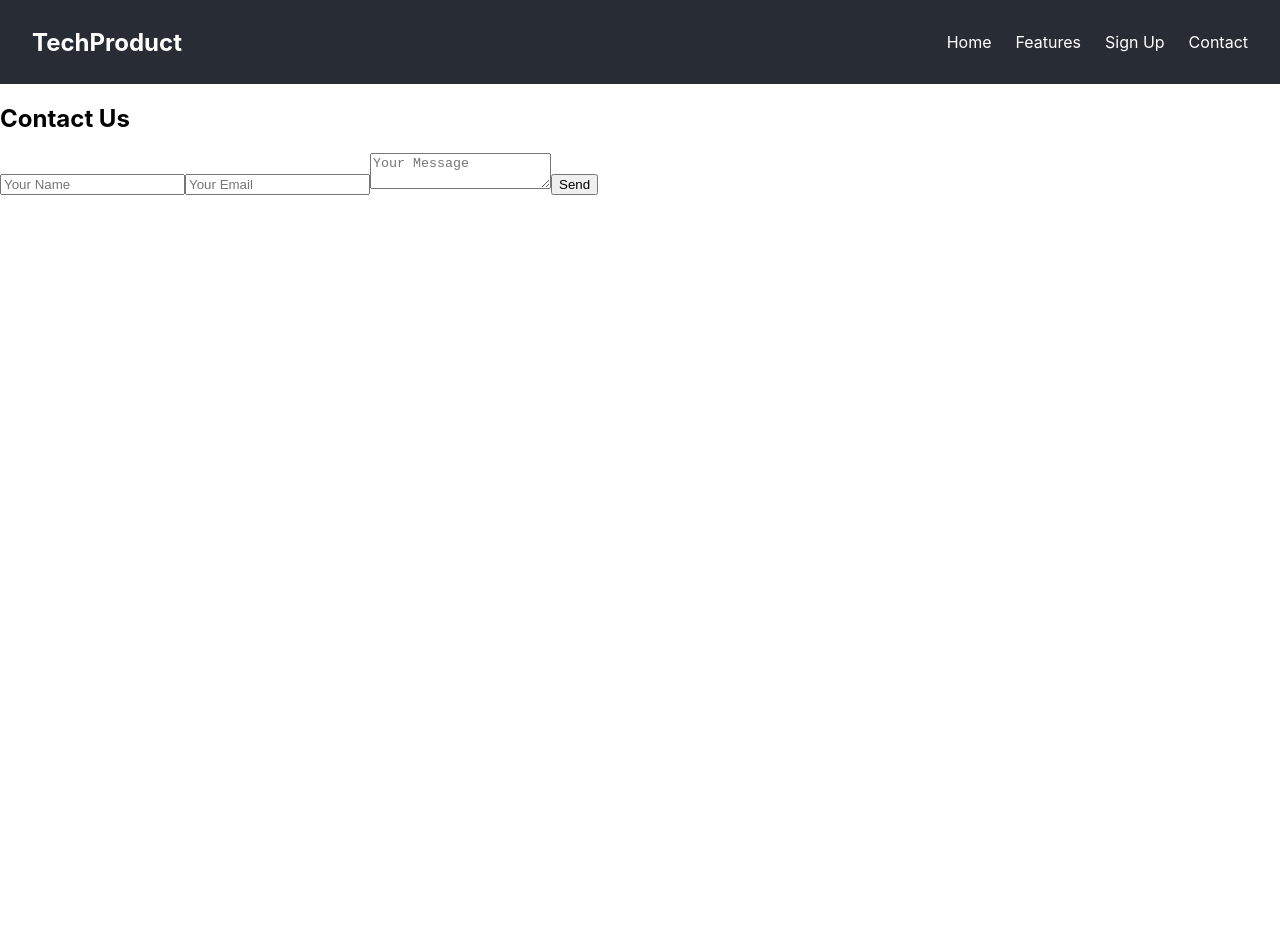
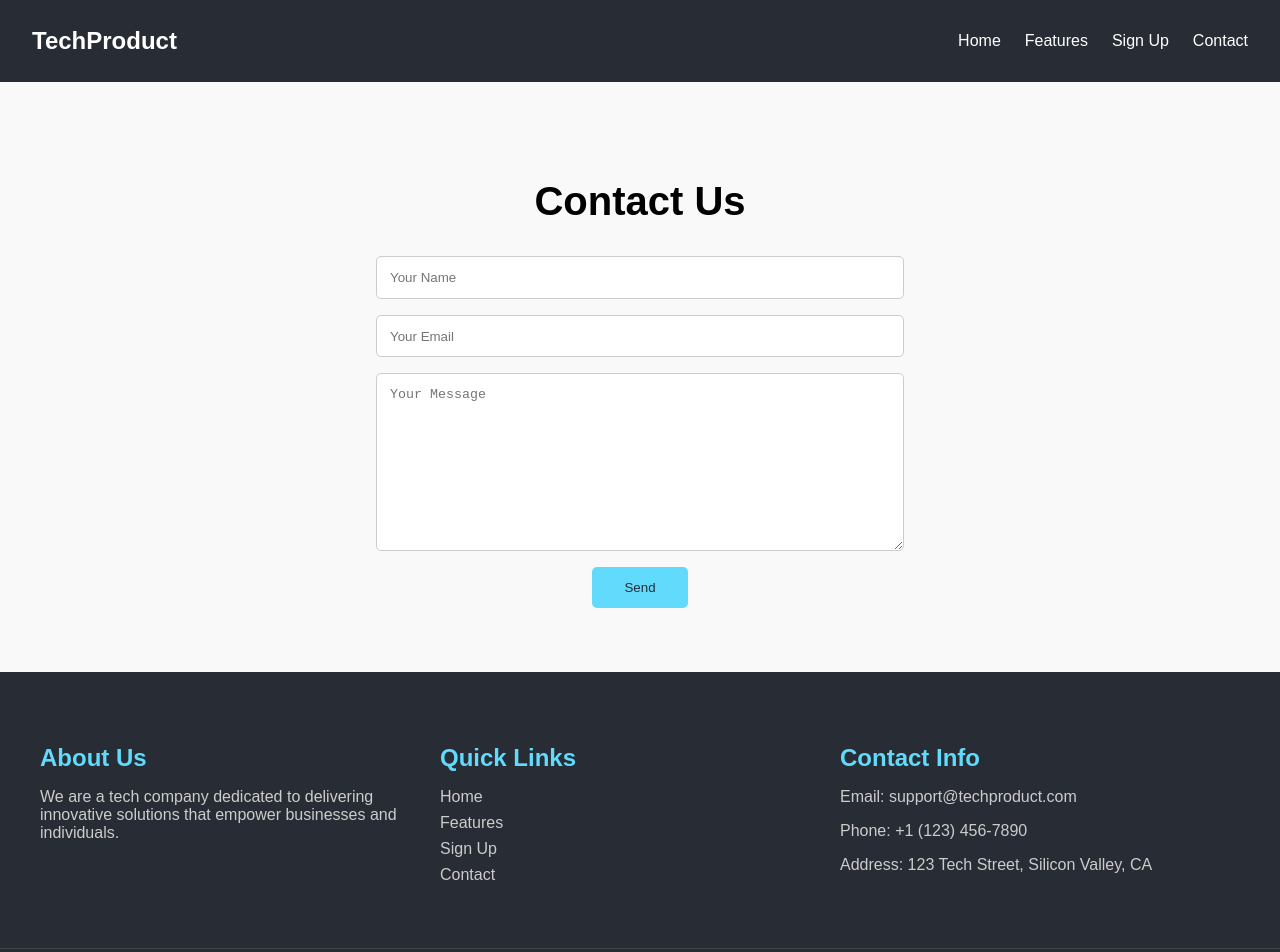
Before and after one commit to rialparmar1777/marketing-website, a React (Create React App) app: page /contact in a window 1280 px wide. Shown: the top 952 px of the page. Before the commit the page ends 800 px from the top, so only its background shows below. Built offline with nearby package versions, Linux system fonts and the light colour scheme.

Commit message:
made components for pages and added them to the router with adding Footer

```diff
--- a/src/App.css
+++ b/src/App.css
@@ -1,5 +1,6 @@
 .App {
   text-align: center;
+  flex: 1;
 }
 
 .App-logo {
@@ -28,6 +29,14 @@
   color: #61dafb;
 }
 
+body {
+  margin: 0;
+  font-family: Arial, sans-serif;
+  display: flex;
+  flex-direction: column;
+  min-height: 100vh; /* Ensures the body takes at least the full viewport height */
+}
+
 @keyframes App-logo-spin {
   from {
     transform: rotate(0deg);
--- a/src/App.js
+++ b/src/App.js
@@ -1,10 +1,11 @@
 import React from 'react';
 import { BrowserRouter as Router, Route, Routes } from 'react-router-dom';
-import Navbar from '../src/Navbar';
-import Home from '../src/Home';
-import Features from '../src/Features';
-import Landing from '../src/Landing';
-import Contact from '../src/Contact';
+import Navbar from '../src/components/Navbar';
+import Home from '../src/components/Home'
+import Features from '../src/components/Features';
+import Landing from '../src/components/Landing';
+import Contact from '../src/components/Contact';
+import Footer from '../src/components/Footer'; // Import the Footer
 import '../src/App.css';
 
 function App() {
@@ -17,6 +18,7 @@ function App() {
         <Route path="/landing" element={<Landing />} />
         <Route path="/contact" element={<Contact />} />
       </Routes>
+      <Footer />
     </Router>
   );
 }
--- a/src/Contact.js
+++ /dev/null
@@ -1,44 +0,0 @@
-import React, { useState } from 'react';
-
-const Contact = () => {
-  const [name, setName] = useState('');
-  const [email, setEmail] = useState('');
-  const [message, setMessage] = useState('');
-
-  const handleSubmit = (e) => {
-    e.preventDefault();
-    // Handle form submission
-    console.log('Contact form submitted:', { name, email, message });
-  };
-
-  return (
-    <div>
-      <h2>Contact Us</h2>
-      <form onSubmit={handleSubmit}>
-        <input
-          type="text"
-          placeholder="Your Name"
-          value={name}
-          onChange={(e) => setName(e.target.value)}
-          required
-        />
-        <input
-          type="email"
-          placeholder="Your Email"
-          value={email}
-          onChange={(e) => setEmail(e.target.value)}
-          required
-        />
-        <textarea
-          placeholder="Your Message"
-          value={message}
-          onChange={(e) => setMessage(e.target.value)}
-          required
-        />
-        <button type="submit">Send</button>
-      </form>
-    </div>
-  );
-};
-
-export default Contact;
--- /dev/null
+++ b/src/components/Contact.js
@@ -0,0 +1,54 @@
+import React, { useState } from 'react';
+import '../styles/Contact.css';
+
+const Contact = () => {
+  const [formData, setFormData] = useState({
+    name: '',
+    email: '',
+    message: '',
+  });
+
+  const handleSubmit = (e) => {
+    e.preventDefault();
+    alert(`Thank you, ${formData.name}! We'll contact you at ${formData.email}.`);
+    setFormData({ name: '', email: '', message: '' });
+  };
+
+  const handleChange = (e) => {
+    setFormData({ ...formData, [e.target.name]: e.target.value });
+  };
+
+  return (
+    <div className="contact">
+      <h2>Contact Us</h2>
+      <form onSubmit={handleSubmit} className="contact-form">
+        <input
+          type="text"
+          name="name"
+          placeholder="Your Name"
+          value={formData.name}
+          onChange={handleChange}
+          required
+        />
+        <input
+          type="email"
+          name="email"
+          placeholder="Your Email"
+          value={formData.email}
+          onChange={handleChange}
+          required
+        />
+        <textarea
+          name="message"
+          placeholder="Your Message"
+          value={formData.message}
+          onChange={handleChange}
+          required
+        />
+        <button type="submit">Send</button>
+      </form>
+    </div>
+  );
+};
+
+export default Contact;
--- a/src/Features.js
+++ b/src/components/Features.js
@@ -1,5 +1,5 @@
 import React from 'react';
-import './styles/Features.css';
+import '../styles/Features.css';
 
 const Features = () => {
   return (
--- /dev/null
+++ b/src/components/Footer.js
@@ -0,0 +1,35 @@
+import React from 'react';
+import '../styles/Footer.css';
+
+const Footer = () => {
+  return (
+    <footer className="footer">
+      <div className="footer-content">
+        <div className="footer-section">
+          <h3>About Us</h3>
+          <p>We are a tech company dedicated to delivering innovative solutions that empower businesses and individuals.</p>
+        </div>
+        <div className="footer-section">
+          <h3>Quick Links</h3>
+          <ul>
+            <li><a href="/">Home</a></li>
+            <li><a href="/features">Features</a></li>
+            <li><a href="/landing">Sign Up</a></li>
+            <li><a href="/contact">Contact</a></li>
+          </ul>
+        </div>
+        <div className="footer-section">
+          <h3>Contact Info</h3>
+          <p>Email: support@techproduct.com</p>
+          <p>Phone: +1 (123) 456-7890</p>
+          <p>Address: 123 Tech Street, Silicon Valley, CA</p>
+        </div>
+      </div>
+      <div className="footer-bottom">
+        <p>&copy; 2023 TechProduct. All rights reserved.</p>
+      </div>
+    </footer>
+  );
+};
+
+export default Footer;
--- a/src/Home.js
+++ b/src/components/Home.js
@@ -1,6 +1,6 @@
 import React from 'react';
 import { Link } from 'react-router-dom';
-import './styles/Home.css';
+import '../styles/Home.css';
 
 const Home = () => {
   return (
--- a/src/Landing.js
+++ b/src/components/Landing.js
@@ -1,5 +1,5 @@
 import React, { useState } from 'react';
-import './styles/Landing.css';
+import '../styles/Landing.css';
 
 const Landing = () => {
   const [email, setEmail] = useState('');
--- a/src/Navbar.js
+++ b/src/components/Navbar.js
@@ -1,6 +1,6 @@
 import React from 'react';
 import { Link } from 'react-router-dom';
-import './styles/Navbar.css';
+import '../styles/Navbar.css';
 
 const Navbar = () => {
   return (
--- a/src/styles/Contact.css
+++ b/src/styles/Contact.css
@@ -0,0 +1,44 @@
+.contact {
+    padding: 4rem 2rem;
+    text-align: center;
+    background-color: #f9f9f9;
+  }
+
+  .contact h2 {
+    font-size: 2.5rem;
+    margin-bottom: 2rem;
+  }
+
+  .contact-form {
+    display: flex;
+    flex-direction: column;
+    align-items: center;
+    gap: 1rem;
+  }
+
+  .contact-form input,
+  .contact-form textarea {
+    width: 100%;
+    max-width: 500px;
+    padding: 0.8rem;
+    border: 1px solid #ccc;
+    border-radius: 5px;
+  }
+
+  .contact-form textarea {
+    height: 150px;
+  }
+
+  .contact-form button {
+    padding: 0.8rem 2rem;
+    background-color: #61dafb;
+    border: none;
+    border-radius: 5px;
+    color: #282c34;
+    cursor: pointer;
+    transition: background-color 0.3s;
+  }
+
+  .contact-form button:hover {
+    background-color: #21a1f1;
+  }
--- /dev/null
+++ b/src/styles/Footer.css
@@ -0,0 +1,65 @@
+.footer {
+    background-color: #282c34;
+    color: white;
+    padding: 2rem 0;
+    margin-top: auto; /* Ensures footer sticks to the bottom */
+  }
+
+  .footer-content {
+    display: flex;
+    justify-content: space-around;
+    flex-wrap: wrap;
+    max-width: 1200px;
+    margin: 0 auto;
+    padding: 0 1rem;
+  }
+
+  .footer-section {
+    flex: 1;
+    min-width: 200px;
+    margin: 1rem 0;
+  }
+
+  .footer-section h3 {
+    font-size: 1.5rem;
+    margin-bottom: 1rem;
+    color: #61dafb;
+  }
+
+  .footer-section p,
+  .footer-section ul {
+    font-size: 1rem;
+    color: #ccc;
+  }
+
+  .footer-section ul {
+    list-style: none;
+    padding: 0;
+  }
+
+  .footer-section ul li {
+    margin-bottom: 0.5rem;
+  }
+
+  .footer-section ul li a {
+    color: #ccc;
+    text-decoration: none;
+    transition: color 0.3s;
+  }
+
+  .footer-section ul li a:hover {
+    color: #61dafb;
+  }
+
+  .footer-bottom {
+    text-align: center;
+    padding: 1rem 0;
+    border-top: 1px solid #444;
+    margin-top: 2rem;
+  }
+
+  .footer-bottom p {
+    margin: 0;
+    font-size: 0.9rem;
+    color: #aaa;
+  }
```
